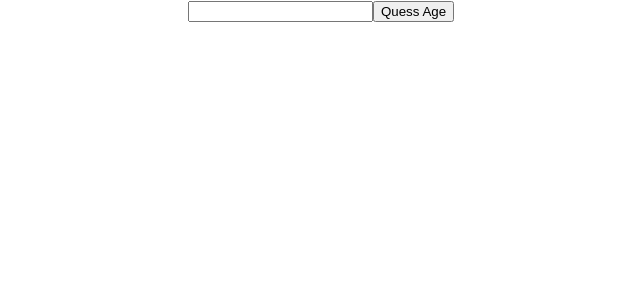
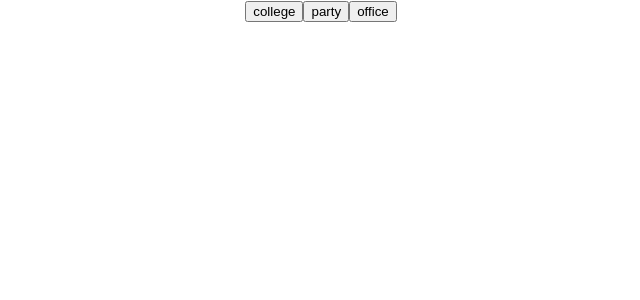
Before and after one commit to midhulp/React-Works, a React (Create React App) app: page / in a window 1280 px wide. Shown: the top 300 px of the page, without its empty margins (319-959 px from the left). Built offline with nearby package versions, Linux system fonts and the light colour scheme.

Commit message:
Adds funny excuse api

```diff
--- a/package.json
+++ b/package.json
@@ -6,6 +6,7 @@
     "@testing-library/jest-dom": "^5.17.0",
     "@testing-library/react": "^13.4.0",
     "@testing-library/user-event": "^13.5.0",
+    "axios": "^1.5.1",
     "react": "^18.2.0",
     "react-dom": "^18.2.0",
     "react-scripts": "5.0.1",
--- a/src/App.css
+++ b/src/App.css
@@ -1,6 +1,7 @@
 .App {
   text-align: center;
 }
+
 
 .App-logo {
   height: 40vmin;
@@ -32,6 +33,7 @@
   from {
     transform: rotate(0deg);
   }
+
   to {
     transform: rotate(360deg);
   }
--- a/src/App.js
+++ b/src/App.js
@@ -4,11 +4,12 @@ import Task1 from './/programs/Task1.js';
 import App from './/effects/effect.js';
 import Cat from './fetching/fetch.js';
 import Age from './Ageapp/predictAge.js';
+import Excuse from './excuse/excuseapp.js';
 
 export default function Page() {
   return (
     <div className="Page">
-      <Age /><br></br>
+      <Excuse /><br></br>
 
     </div>
   );
--- /dev/null
+++ b/src/excuse/excuseapp.js
@@ -0,0 +1,38 @@
+import Axios from "axios";
+import { useState } from "react"
+
+export default function Excuse() {
+    const [age, setage] = useState([{}])
+    const fetchcollege = () => {
+        Axios.get(`https://excuser-three.vercel.app/v1/excuse/party/`).then((res) => {
+            setage(res.data)
+        })
+    };
+
+    const fetchparty = () => {
+        Axios.get(`https://excuser-three.vercel.app/v1/excuse/party/`).then((res) => {
+            setage(res.data)
+        })
+    };
+
+    const fetchoffice = () => {
+        Axios.get(`https://excuser-three.vercel.app/v1/excuse/party/`).then((res) => {
+            setage(res.data)
+        })
+    };
+
+    console.log(age[0].excuse)
+
+    return (
+        <div className="App">
+            <button onClick={fetchcollege}>college</button>
+            <button onClick={fetchparty}>party</button>
+            <button onClick={fetchoffice}>office</button>
+            {age[0].excuse && <>
+                <h1>Excuse:{age[0]?.excuse}</h1>
+                <h1>Id:{age[0]?.id}</h1>
+                <h1>category:{age[0]?.category}</h1></>}
+
+        </div>
+    )
+}
```
Also changed, not shown: 1 other file (tests, documents, lock files or other folders).
